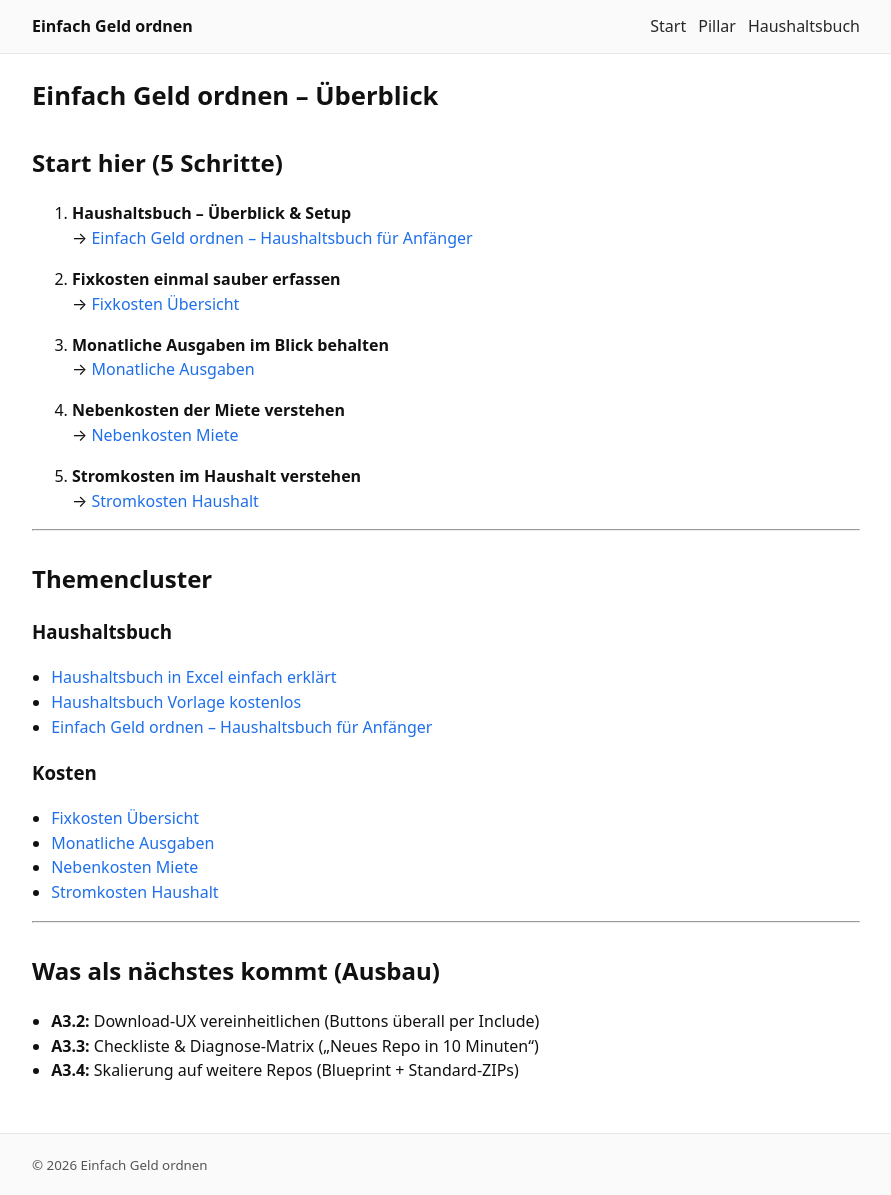
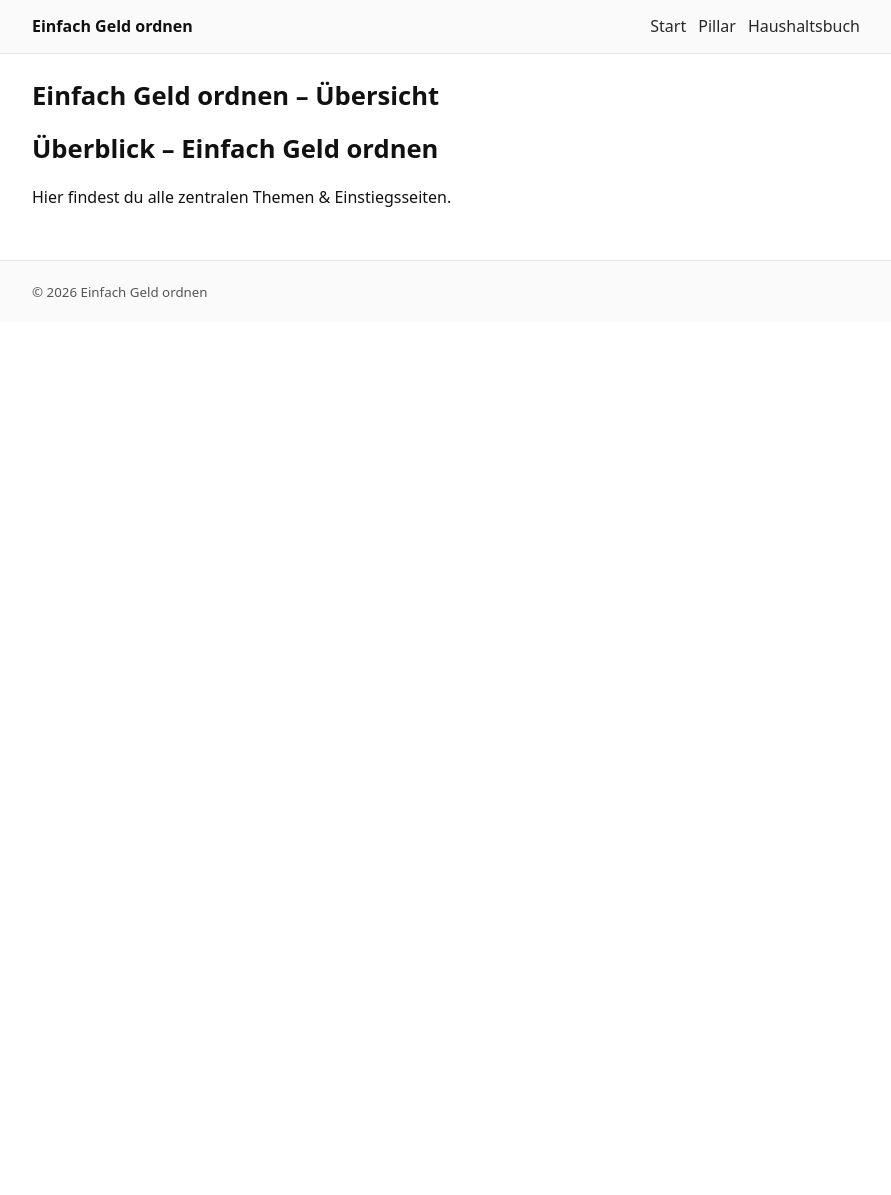
Before and after one commit to gluecklich-tools/einfach-geld-ordnen, a Jekyll site: the page built from pillar/index.md, in a window 1280 px wide. Shown: the whole page, without its empty margins (194-1085 px from the left). Built offline with Jekyll 4.4.1, drawn with Linux system fonts in a browser that asks for light colours; our own code applies the rules of GitHub Pages for plain Markdown files; after the commit the page ends 900 px from its top, so only the background shows below that.

Commit message:
A final abgeschlossen: Pillar-Index als Seite (permalink /pillar/) gesetzt

```diff
--- a/pillar/index.md
+++ b/pillar/index.md
@@ -1,46 +1,9 @@
 ---
 layout: default
-title: "Einfach Geld ordnen – Überblick"
-h1: "Einfach Geld ordnen – Überblick"
+title: Einfach Geld ordnen – Übersicht
 permalink: /pillar/
 ---
 
-## Start hier (5 Schritte)
+# Überblick – Einfach Geld ordnen
 
-1. **Haushaltsbuch – Überblick & Setup**
-   → [Einfach Geld ordnen – Haushaltsbuch für Anfänger]({{ "/pillar/einfach-geld-ordnen-haushaltsbuch.html" | relative_url }})
-
-2. **Fixkosten einmal sauber erfassen**
-   → [Fixkosten Übersicht]({{ "/seiten/fixkosten-uebersicht.html" | relative_url }})
-
-3. **Monatliche Ausgaben im Blick behalten**
-   → [Monatliche Ausgaben]({{ "/seiten/monatliche-ausgaben.html" | relative_url }})
-
-4. **Nebenkosten der Miete verstehen**
-   → [Nebenkosten Miete]({{ "/seiten/nebenkosten-miete.html" | relative_url }})
-
-5. **Stromkosten im Haushalt verstehen**
-   → [Stromkosten Haushalt]({{ "/seiten/stromkosten-haushalt.html" | relative_url }})
-
----
-
-## Themencluster
-
-### Haushaltsbuch
-- [Haushaltsbuch in Excel einfach erklärt]({{ "/seiten/haushaltsbuch-excel.html" | relative_url }})
-- [Haushaltsbuch Vorlage kostenlos]({{ "/seiten/haushaltsbuch-vorlage-kostenlos.html" | relative_url }})
-- [Einfach Geld ordnen – Haushaltsbuch für Anfänger]({{ "/pillar/einfach-geld-ordnen-haushaltsbuch.html" | relative_url }})
-
-### Kosten
-- [Fixkosten Übersicht]({{ "/seiten/fixkosten-uebersicht.html" | relative_url }})
-- [Monatliche Ausgaben]({{ "/seiten/monatliche-ausgaben.html" | relative_url }})
-- [Nebenkosten Miete]({{ "/seiten/nebenkosten-miete.html" | relative_url }})
-- [Stromkosten Haushalt]({{ "/seiten/stromkosten-haushalt.html" | relative_url }})
-
----
-
-## Was als nächstes kommt (Ausbau)
-
-- **A3.2:** Download-UX vereinheitlichen (Buttons überall per Include)
-- **A3.3:** Checkliste & Diagnose-Matrix („Neues Repo in 10 Minuten“)
-- **A3.4:** Skalierung auf weitere Repos (Blueprint + Standard-ZIPs)
+Hier findest du alle zentralen Themen & Einstiegsseiten.
```
